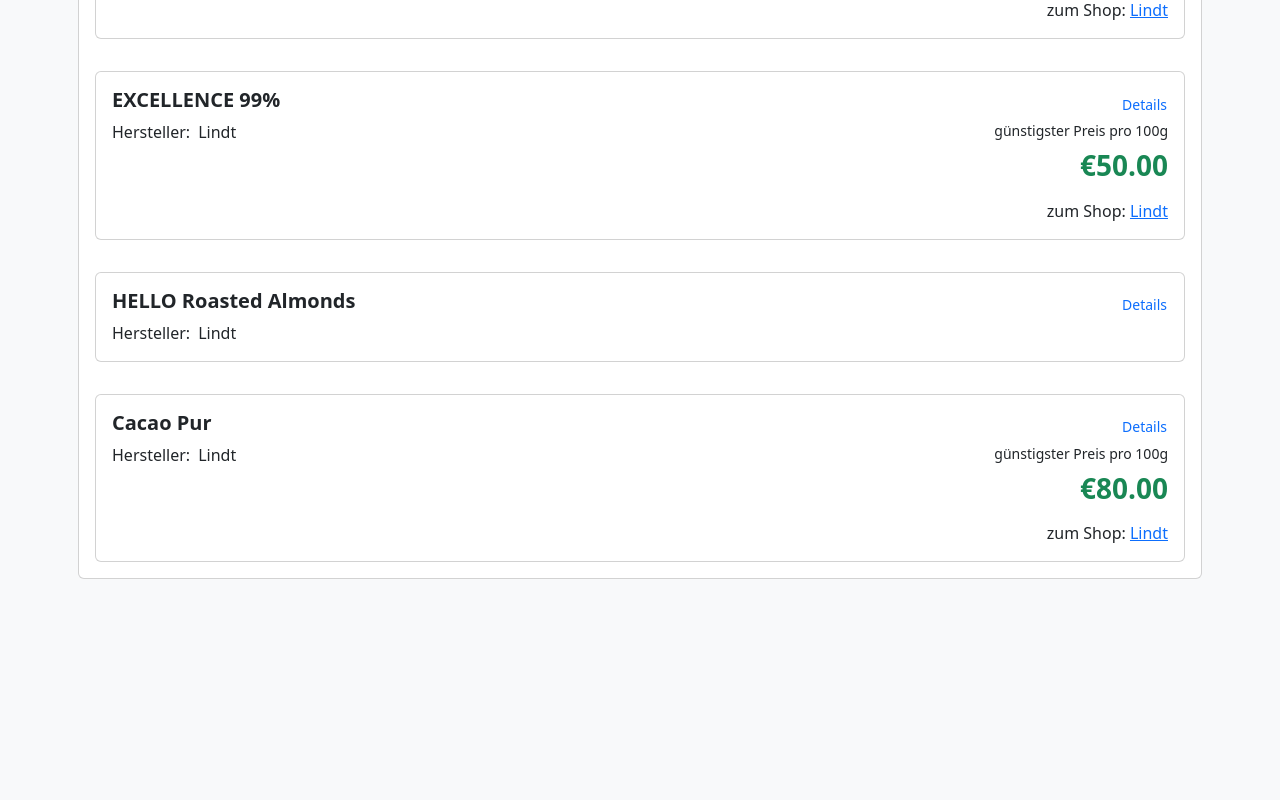
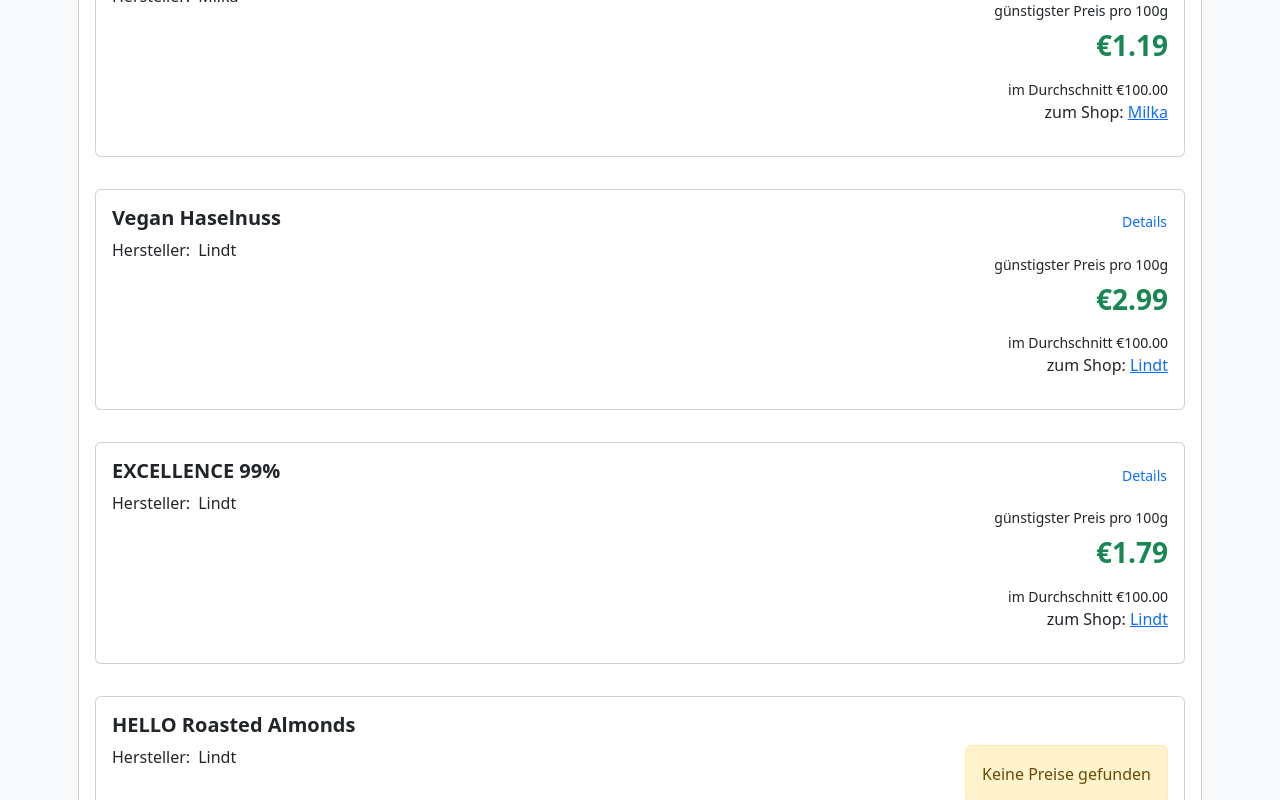
Before and after one commit to geraldspreer/chocolate-challenge, an Angular app: page / in a window 1280 px wide. Shown: the part 1520-2320 px from the top of the page. Before the commit the page ends 2123 px from the top, so only its background shows below. Built offline with nearby package versions, Linux system fonts and the light colour scheme.

Commit message:
Show all prices in the details

```diff
--- a/src/app/components/chocolate/chocolate.component.html
+++ b/src/app/components/chocolate/chocolate.component.html
@@ -2,26 +2,38 @@
   <div class="card-body">
     <div class="d-flex justify-content-between">
       <h6 class="card-title fw-bold h5">{{ chocolate.name }}</h6>
-      <button (click)="toggleDetails(chocolate.id)" class="btn btn-sm ms-auto me-0 pe-0 link-primary">
-        Details @if (openDetails.includes(chocolate.id)) { schließen }
-      </button>
+      @if(chocolate.prices.length) {
+        <button (click)="toggleDetails(chocolate.id)" class="btn btn-sm ms-auto me-0 pe-0 link-primary">
+          Details @if (openDetails.includes(chocolate.id)) { schließen }
+        </button>
+      }
     </div>
     <div class="card-text d-flex">
       <span class="me-2">Hersteller:</span> {{ chocolate.brand }}
+      @if(chocolate.prices.length) {
+      <div class="ms-auto d-flex flex-column align-items-end py-3">
       @if (openDetails.includes(chocolate.id)) {
       @for(price of chocolate.prices; track price.link) {
-        <span class="fw-bold text-success"> {{ price.amount | currency: 'EUR': true: '1.2-2' }}</span>
+        <div>zum Shop: <a [href]="price.link">{{ price.shop }}</a></div>
+        <div class='py-2 mb-4 border-botton'>
+          <span class='me-2'>pro {{ price.amount}}{{ price.unit}}</span>
+          <span class="fw-bold text-success h4">{{ price.price | currency: 'EUR': true: '1.2-2' }}</span>
+        </div>
         }
       } @else {
       <div class="ms-auto d-flex flex-column align-items-end">
       @for(price of chocolate.prices; track price.link) {
         @if(price === (chocolate.prices | showCheapest)) {
           <div class='small'>günstigster Preis pro 100g</div>
-          <div class="fw-bold text-success h3 py-2">{{ price.amount | currency: 'EUR': true: '1.2-2' }}</div>
+          <div class="fw-bold text-success h3 py-2">{{ price.price | currency: 'EUR': true: '1.2-2' }}</div>
+          <div class='small'>im Durchschnitt {{ chocolate.prices | averagePrice | currency: 'EUR': true: '1.2-2'}}  </div>
           <div>zum Shop: <a [href]="price.link">{{ price.shop }}</a></div>
             }
           }
     </div>
         }
   </div>
+  } @else {
+    <div class="alert alert-warning ms-auto">Keine Preise gefunden</div>
+  }
 </div>
--- a/src/app/components/chocolate/chocolate.component.ts
+++ b/src/app/components/chocolate/chocolate.component.ts
@@ -2,6 +2,7 @@
 import { Chocolate } from '../../interfaces/chocolate';
 import { ShowCheapestPipe } from '../../pipes/show-cheapest.pipe';
 import { CurrencyPipe } from '@angular/common';
+import { AveragePricePipe } from '../../pipes/average-price.pipe';
 
 // TODO: Move to other file
 export const UnknownChocolate: Chocolate = {
@@ -27,7 +28,7 @@
 @Component({
   selector: 'app-chocolate',
   standalone: true,
-  imports: [ShowCheapestPipe, CurrencyPipe],
+  imports: [ShowCheapestPipe, CurrencyPipe, AveragePricePipe],
   templateUrl: './chocolate.component.html',
   styleUrl: './chocolate.component.sass'
 })
--- /dev/null
+++ b/src/app/pipes/average-price.pipe.ts
@@ -0,0 +1,14 @@
+import { Pipe, PipeTransform } from '@angular/core';
+
+@Pipe({
+  name: 'averagePrice',
+  standalone: true
+})
+export class AveragePricePipe implements PipeTransform {
+
+  transform(value: unknown, ...args: unknown[]): number {
+    console.log(value);
+    return 100;
+  }
+
+}
```
Also changed, not shown: 2 other files (tests, documents, lock files or other folders).
